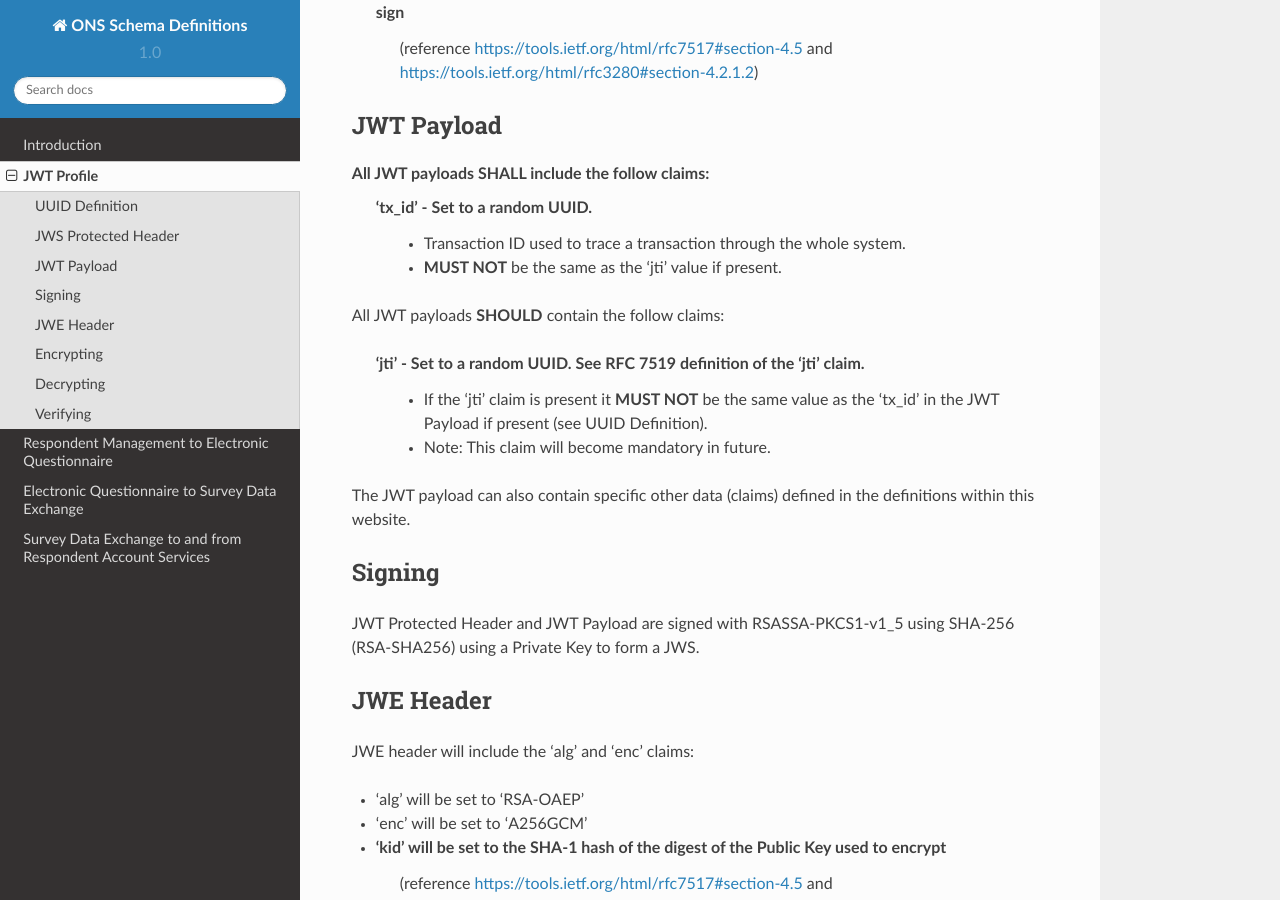
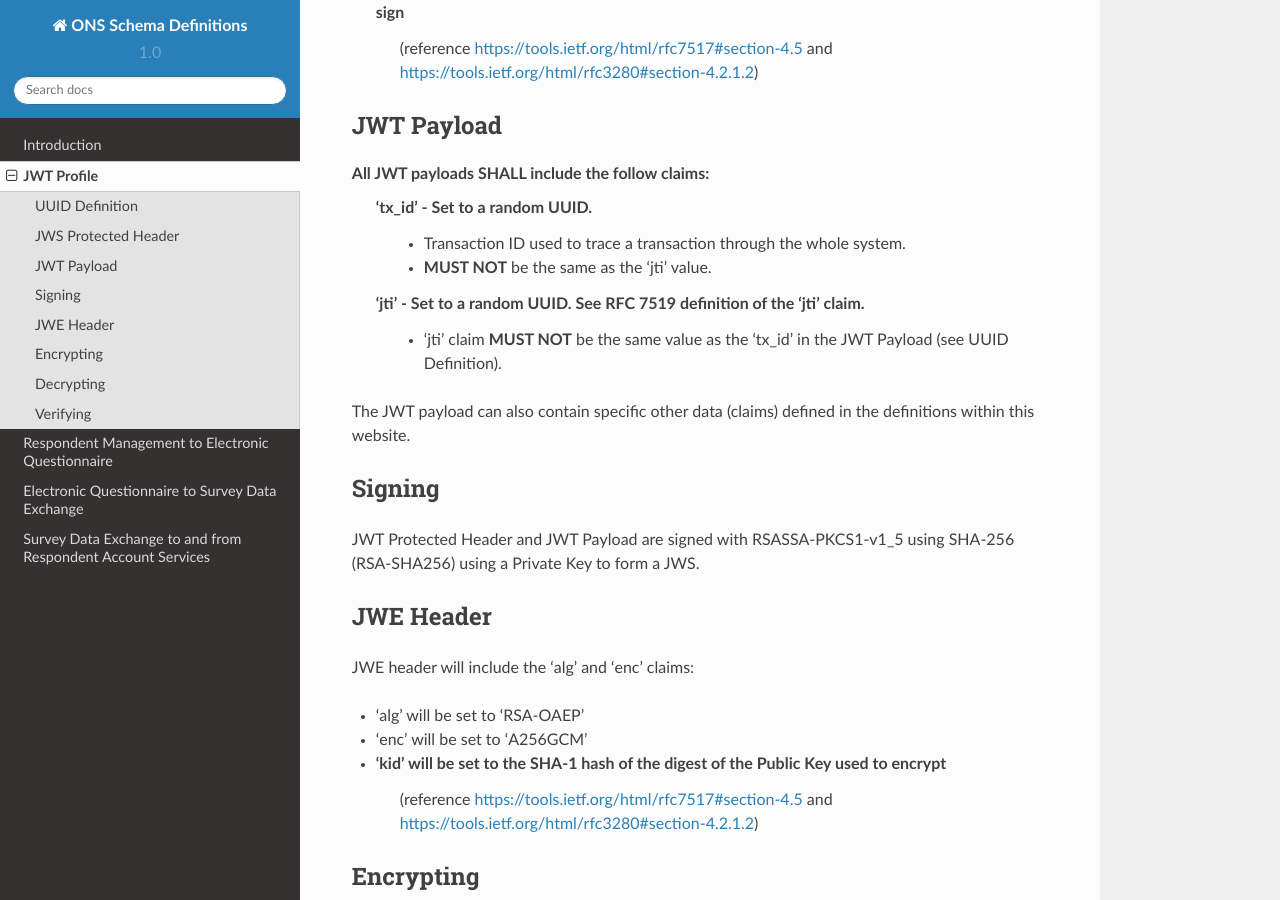
Before and after one commit to ONSdigital/ons-schema-definitions, a Sphinx documentation site: the page built from docs/jwt_profile.rst, in a window 1280 px wide and 900 px high, scrolled down 823 px. Built offline with Sphinx 7.4.7 and the Read the Docs theme 2.0.0, drawn with Linux system fonts in a browser that asks for light colours.

Commit message:
Make jti claim mandatory

```diff
--- a/docs/jwt_profile.rst
+++ b/docs/jwt_profile.rst
@@ -36,15 +36,10 @@ JWT Payload
 All JWT payloads **SHALL** include the follow claims:
   'tx_id' - Set to a random UUID.
     - Transaction ID used to trace a transaction through the whole system.
-    - **MUST NOT** be the same as the 'jti' value if present.
-
-
-All JWT payloads **SHOULD** contain the follow claims:
-
+    - **MUST NOT** be the same as the 'jti' value.
   'jti' - Set to a random UUID. See RFC 7519 definition of the 'jti' claim.
-    - If the 'jti' claim is present it **MUST NOT** be the same value as the
-      'tx_id' in the JWT Payload if present (see UUID Definition).
-    - Note: This claim will become mandatory in future.
+    - 'jti' claim **MUST NOT** be the same value as the
+      'tx_id' in the JWT Payload (see UUID Definition).
 
 The JWT payload can also contain specific other data (claims) defined in the
 definitions within this website.
```
